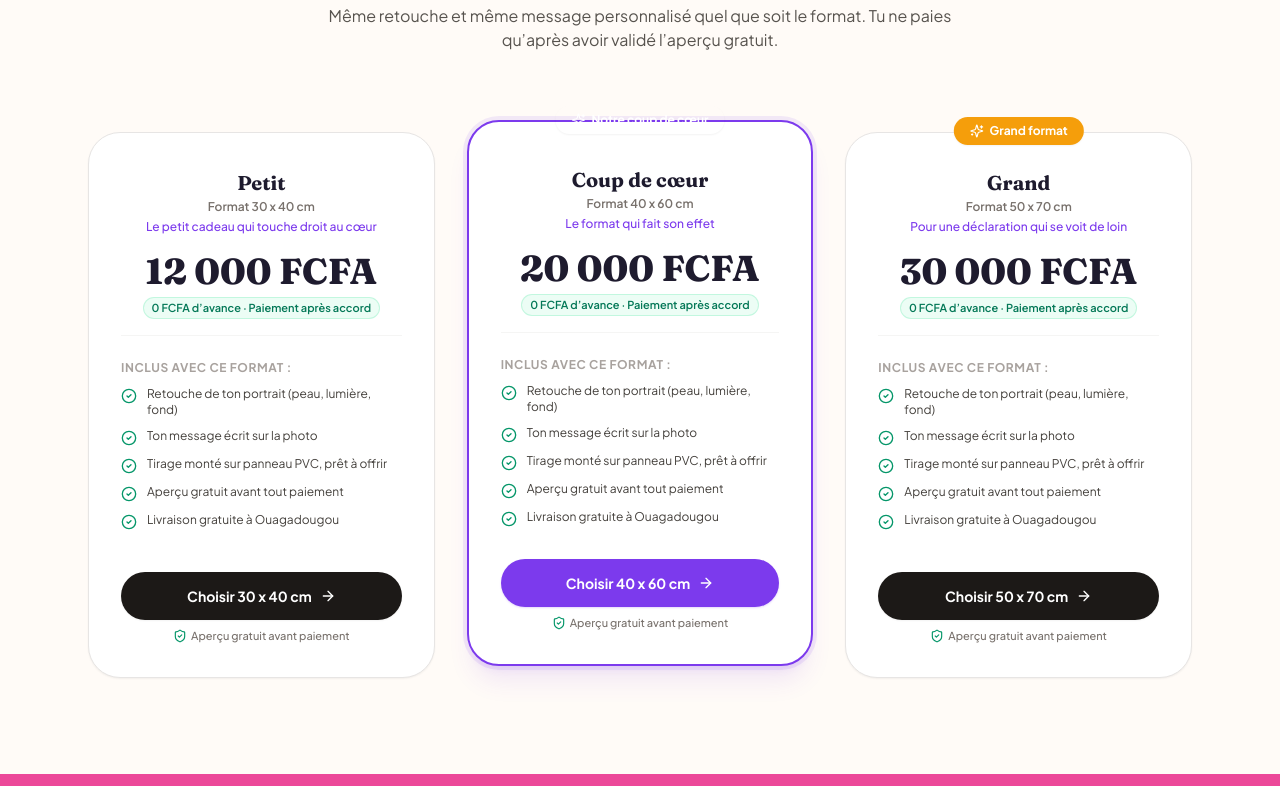
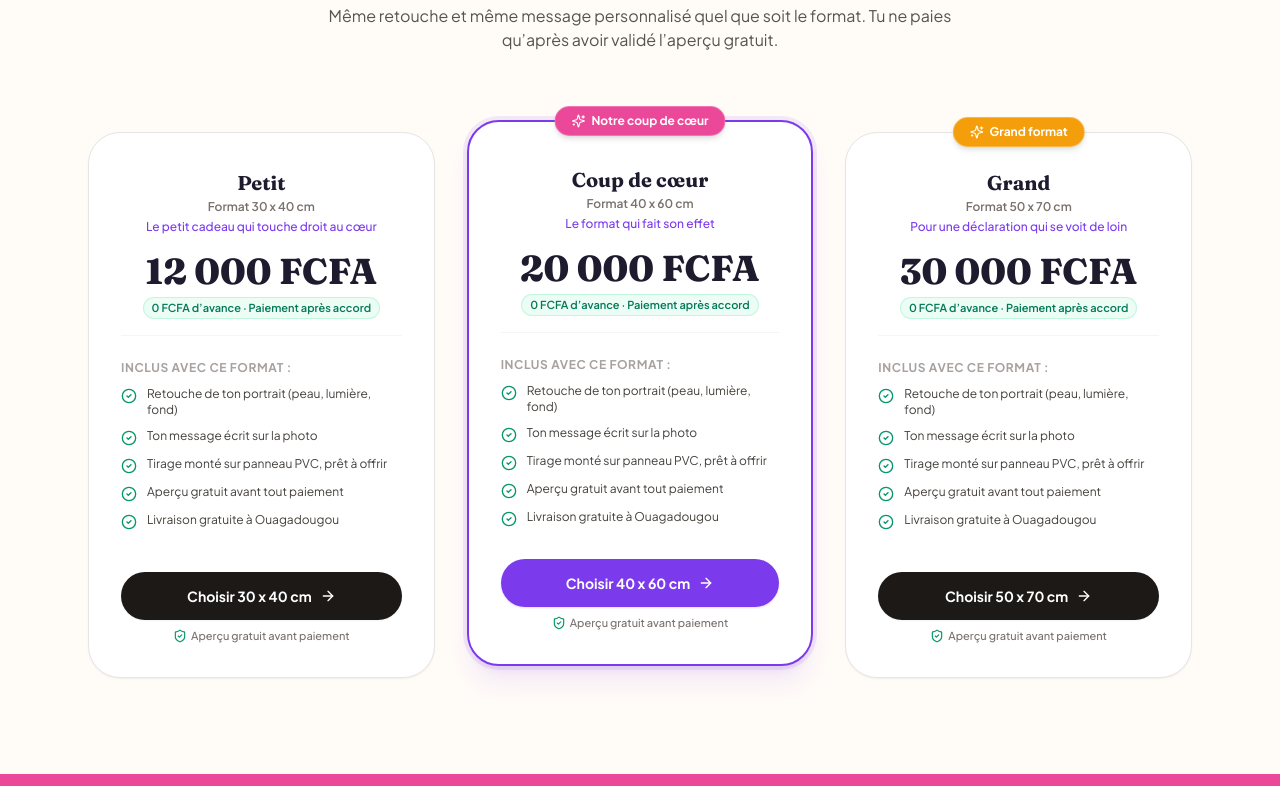
Before and after one commit to gausbeau-cpu/memoirevive, a Next.js app: page / in a window 1280 px wide. Shown: the part 1534-2320 px from the top of the page. Built offline with nearby package versions, Linux system fonts and the light colour scheme.

Commit message:
fix(ui): add brand-pink to tailwind config and fix Coup de coeur badge background

```diff
--- a/src/components/PricingSection.tsx
+++ b/src/components/PricingSection.tsx
@@ -46,7 +46,7 @@ export default function PricingSection({ onSelectPackage }: PricingSectionProps)
                 {offer.badge && (
                   <div className="absolute -top-4 left-1/2 -translate-x-1/2 z-10 whitespace-nowrap">
                     <span
-                      className={`text-xs font-bold px-4 py-1.5 rounded-full shadow-sm flex items-center gap-1.5 ${
+                      className={`text-xs font-bold px-4 py-1.5 rounded-full shadow-md flex items-center gap-1.5 border border-white/25 ${
                         isHighlight
                           ? "bg-brand-pink text-white"
                           : "bg-brand-gold text-white"
--- a/tailwind.config.ts
+++ b/tailwind.config.ts
@@ -17,6 +17,9 @@ const config: Config = {
           magenta: "#EC4899", // Rose / Magenta éclatant
           "magenta-hover": "#DB2777",
           "magenta-light": "#FCE7F3",
+          pink: "#EC4899",    // Rose / Magenta éclatant (alias brand-pink)
+          "pink-hover": "#DB2777",
+          "pink-light": "#FCE7F3",
           gold: "#F59E0B",    // Or / Ambre chaleureux
           "gold-hover": "#D97706",
           "gold-light": "#FEF3C7",
```
